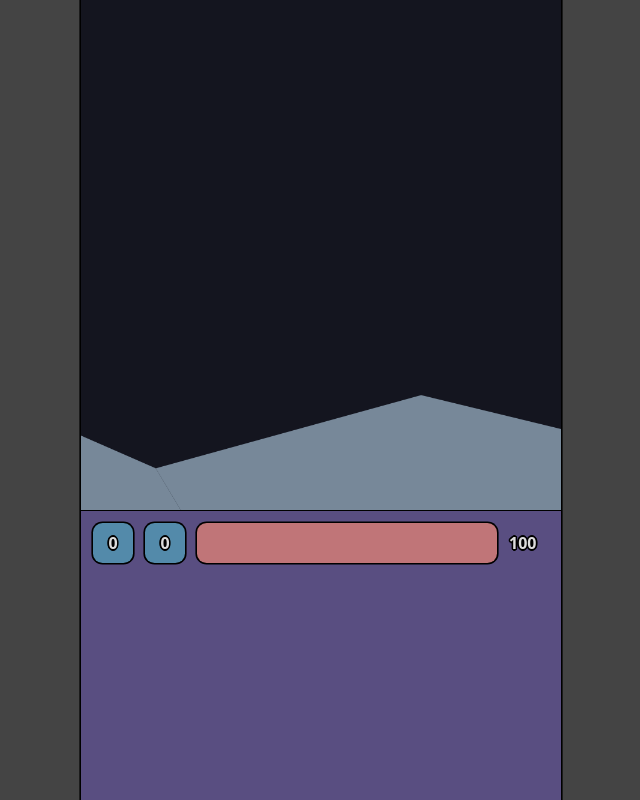
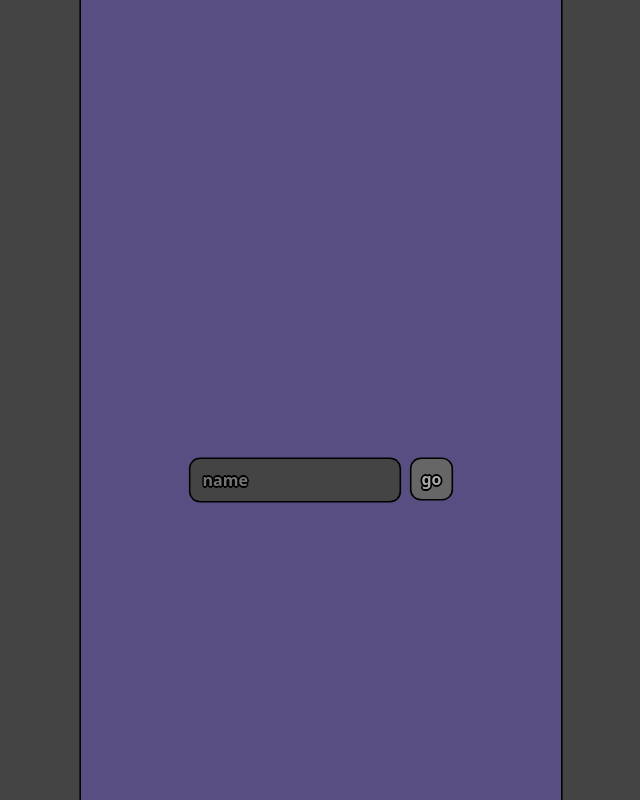
Before and after one commit to jorahty/polish, a website: page public/index.html in a window 1280 px wide. Shown: the whole page, without its empty margins (319-959 px from the left). Drawn offline with Linux system fonts and the light colour scheme; animation ran at ten frames a second.

Commit message:
improve title

```diff
--- a/public/js/title.js
+++ b/public/js/title.js
@@ -1,18 +1,23 @@
 function Title() {
   removeChildren(document.body);
 
-  const form = createElement(document.body, 'form');
+  const form = createElement(document.body, 'form',
+    { id: 'joinForm' }
+  );
 
   const textfield = createElement(form, 'input', {
     type: 'text',
     placeholder: 'name',
-    value: localStorage.nickname || '',
+    size: 15,
+    value: sessionStorage.nickname || '',
+    id: 'nickname',
   });
 
   const go = createElement(form, 'input', {
     type: 'submit',
     value: 'go',
     disabled: !isValid(textfield.value),
+    id: 'go',
   });
 
   textfield.oninput = () => {
@@ -21,9 +26,13 @@ function Title() {
 
   form.onsubmit = e => {
     e.preventDefault();
-    localStorage.nickname = textfield.value;
+    sessionStorage.nickname = textfield.value;
     Game(textfield.value);
+
+    // allow user to go back to title
+    window.history.pushState({}, '', '');
+    onpopstate = () => Title();
   }
 
-  Game('jimmy'); // temporary
+  // Game('jimmy'); // temporary
 }
--- a/public/style.css
+++ b/public/style.css
@@ -42,6 +42,48 @@ body * {
   font-size: 2vh;
   text-shadow: 0 0.2vh #000, 0 -0.2vh #000, 0.2vh 0 #000, -0.2vh 0 #000, /**/ 0.15vh 0.15vh #000, 0.15vh -0.15vh #000, -0.15vh 0.15vh #000, -0.15vh -0.15vh #000;
 }
+
+/* title */
+
+#joinForm {
+  position: absolute;
+  top: 60%;
+  left: 50%;
+  transform: translate(-50%, -50%);
+  display: flex;
+  gap: 1.5vh;
+}
+
+#joinForm > * {
+  height: 5vh;
+  min-width: 5vh;
+  border-radius: 1.2vh;
+  border: none;
+  box-shadow: 0 0 0 0.2vh #000;
+  outline: none;
+}
+
+#nickname {
+  background: #444;
+  padding-left: 1.5vh;
+}
+
+#go {
+  background: #538aaa;
+  cursor: pointer;
+}
+
+#go:hover {
+  background: #b977f7;
+}
+
+#go:disabled {
+  cursor: default;
+  background: #666;
+  color: #aaa;
+}
+
+/* game */
 
 body > * {
   margin-bottom: 1.5vh;
```
